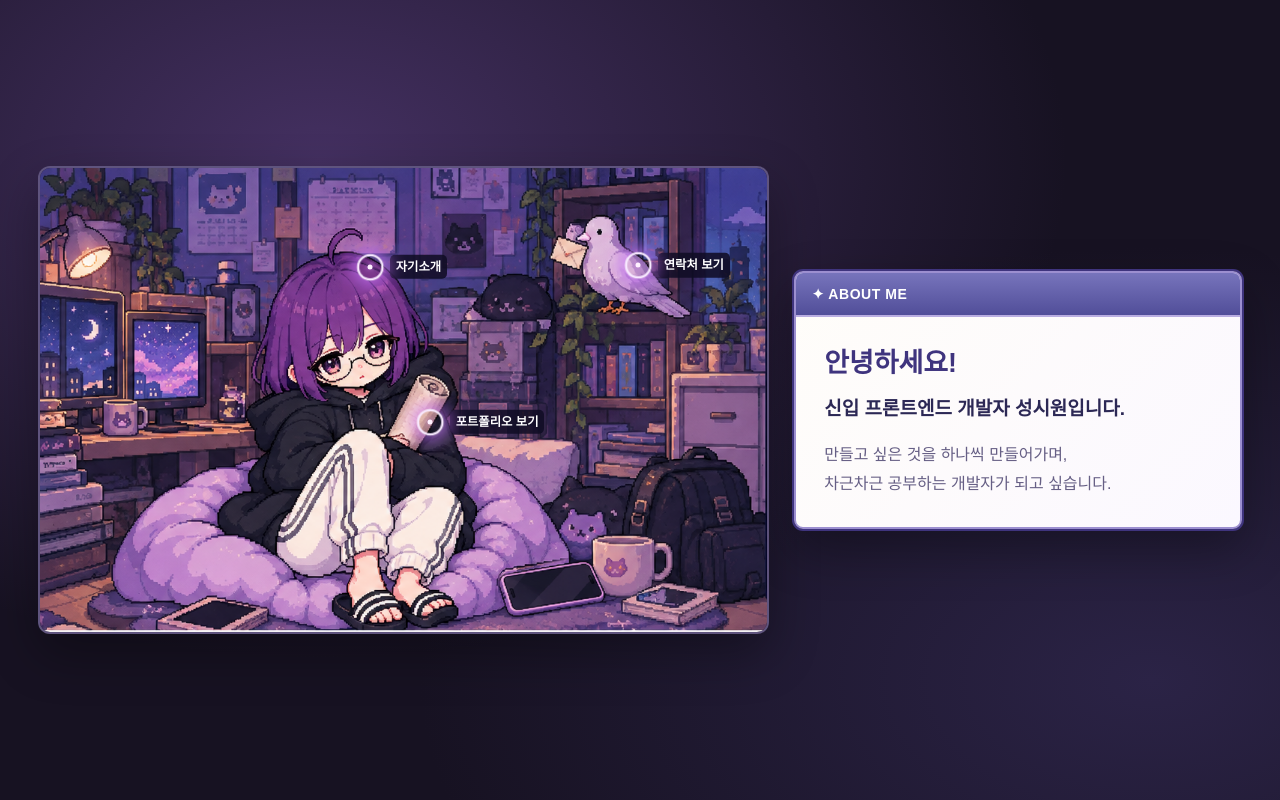
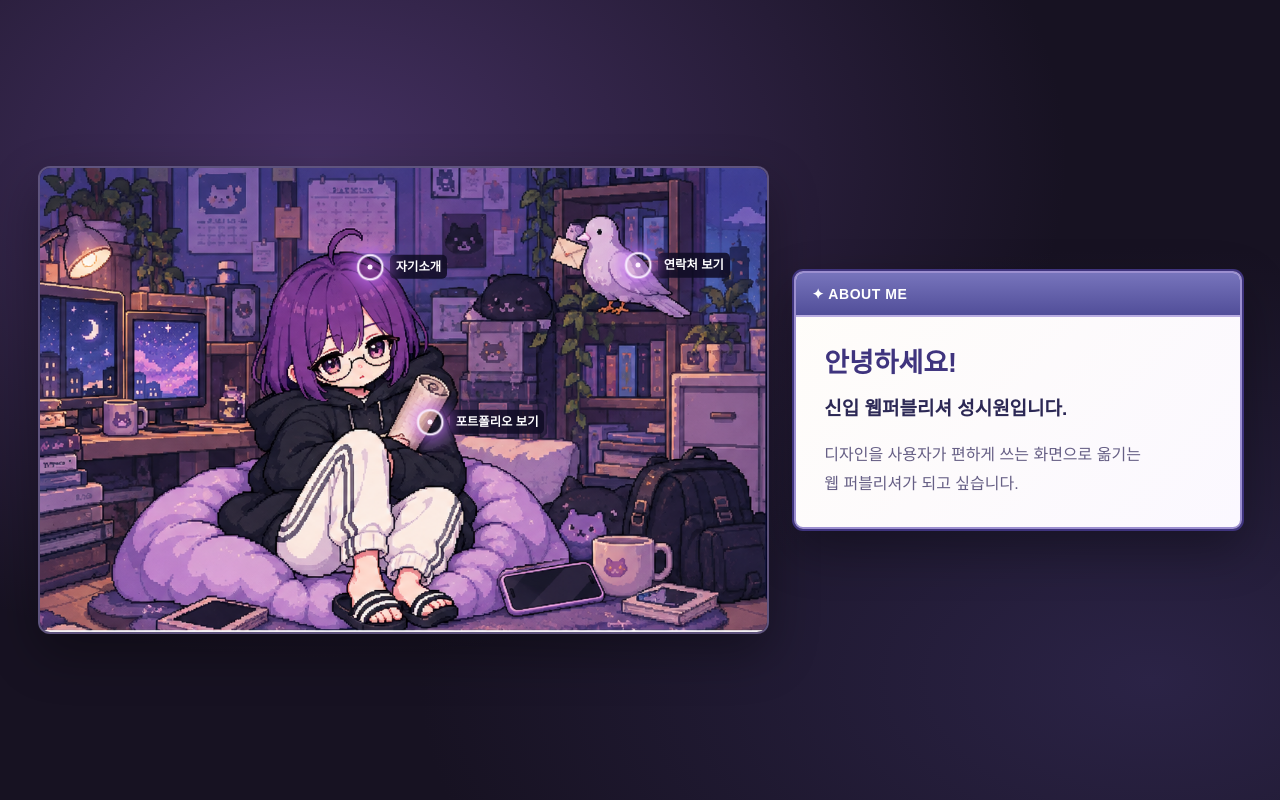
Before and after one commit to cool-333/cool-333.github.io, a plain HTML site: page room.html in a window 1280 px wide. Drawn offline with Linux system fonts and the light colour scheme.

Commit message:
261124 move.js + room.html 업데이트

```diff
--- a/move.js
+++ b/move.js
@@ -7,8 +7,8 @@ const homeTitle = "안녕하세요!";
 const homeContent = `
   <h2>신입 웹퍼블리셔 성시원입니다.</h2>
   <p>
-    만들고 싶은 것을 하나씩 만들어가며,<br />
-    차근차근 성장하는 웹퍼블리셔가 되고 싶습니다.
+    디자인을 사용자가 편하게 쓰는 화면으로 옮기는<br />
+    웹 퍼블리셔가 되고 싶습니다.
   </p>`;
 
 const pages = {
@@ -114,3 +114,6 @@ closeWindow.addEventListener("click", () => {
   pageContent.closest(".window-content").scrollTop = 0;
   closeWindow.classList.remove("is-visible");
 });
+
+pageTitle.textContent = homeTitle;
+pageContent.innerHTML = homeContent;
--- a/room.html
+++ b/room.html
@@ -65,14 +65,8 @@
         </div>
 
         <div class="window-content">
-          <h1 id="pageTitle">안녕하세요!</h1>
-          <div id="pageContent">
-            <h2>신입 프론트엔드 개발자 성시원입니다.</h2>
-            <p>
-              만들고 싶은 것을 하나씩 만들어가며,<br />
-              차근차근 공부하는 개발자가 되고 싶습니다.
-            </p>
-          </div>
+          <h1 id="pageTitle"></h1>
+          <div id="pageContent"></div>
         </div>
       </section>
     </main>
```
